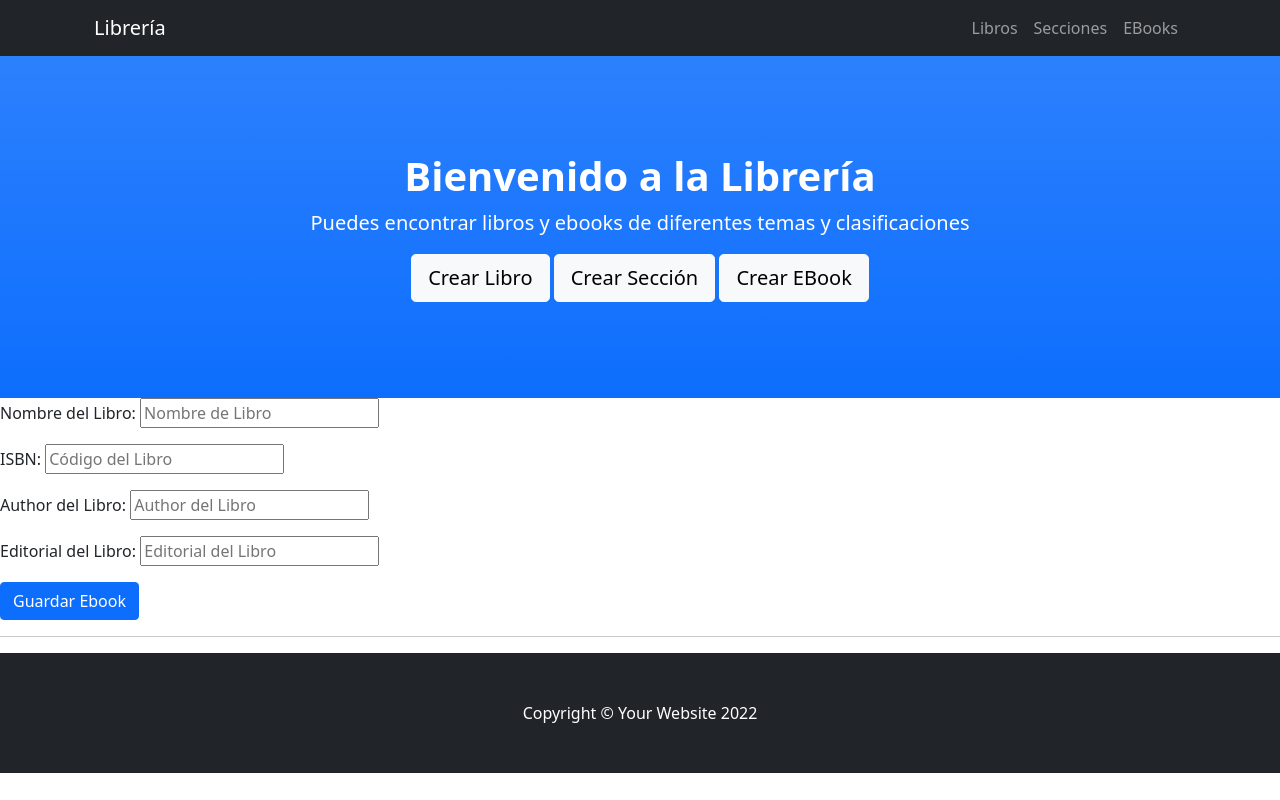
After one commit to rgbe07/proyecto_final, a Django app: page /book/ebook/add in a window 1280 px wide. The commit adds this page. Run offline with Django 4.2, Linux system fonts and the light colour scheme; some libraries are stand-ins or nearby versions.

Commit message:
readme actualizado

```diff
--- a/book/forms.py
+++ b/book/forms.py
@@ -48,3 +48,78 @@ class BookForm(forms.Form):
             }
         ),
     )
+
+class EBookForm(forms.Form):
+    name = forms.CharField(
+        label="Nombre del Libro",
+        required=False,
+        widget=forms.TextInput(
+            attrs={
+                "class": "ebook-name",
+                "placeholder": "Nombre de Libro",
+                "required": "True",
+            }
+        ),
+    )
+
+    isbn = forms.IntegerField(
+        label="ISBN:",
+        required=False,
+        widget=forms.TextInput(
+            attrs={
+                "class": "ebook-isbn",
+                "placeholder": "Código del Libro",
+                "required": "True",
+            }
+        ),
+    )
+
+    author = forms.CharField(
+        label="Author del Libro",
+        required=False,
+        widget=forms.TextInput(
+            attrs={
+                "class": "ebook-author",
+                "placeholder": "Author del Libro",
+                "required": "True",
+            }
+        ),
+    )
+
+    publisher = forms.CharField(
+        label="Editorial del Libro",
+        required=False,
+        widget=forms.TextInput(
+            attrs={
+                "class": "ebook-publisher",
+                "placeholder": "Editorial del Libro",
+                "required": "True",
+            }
+        ),
+    )
+
+
+class SectionForm(forms.Form):
+    name = forms.CharField(
+        label="Seccion",
+        required=False,
+        widget=forms.TextInput(
+            attrs={
+                "class": "section-name",
+                "placeholder": "Nombre de la seccion",
+                "required": "True",
+            }
+        ),
+    )
+
+    clasification = forms.CharField(
+        label="Clasificación del Libro",
+        required=False,
+        widget=forms.TextInput(
+            attrs={
+                "class": "section-clasification",
+                "placeholder": "Clasificacion del Libro",
+                "required": "True",
+            }
+        ),
+    )
--- /dev/null
+++ b/book/templates/book/ebook_form.html
@@ -0,0 +1,16 @@
+{% extends "home/index.html" %}
+{% load static %}
+
+{% block library_content %}
+<div>
+    <form action="" method="POST">
+        {% csrf_token %}
+        {{ form.as_p }}
+        <input type="submit" class="btn btn-primary" value="Guardar Ebook" />
+    </form>
+</div>
+
+<!-- Divider-->
+<hr/>
+
+{% endblock %}
--- a/book/urls.py
+++ b/book/urls.py
@@ -6,5 +6,9 @@ app_name = "book"
 urlpatterns = [
     path("books", view=views.books, name = "book-list"),
     path("book/add", view=views.create_book, name = "book-add"),
+    path("sections", view=views.sections, name = "section-list"),
+    path("section/add", view=views.create_section, name = "section-add"),
+    path("ebooks", view=views.ebooks, name = "ebook-list"),
+    path("ebook/add", view=views.create_ebook, name = "ebook-add"),
 
 ]
--- a/book/views.py
+++ b/book/views.py
@@ -1,8 +1,9 @@
 from django.contrib import messages
 from django.shortcuts import render
 
-from book.models import Book
-from book.forms import BookForm
+from book.models import Book, Section, EBook
+from book.forms import BookForm, SectionForm, EBookForm
+
 
 def create_book(request):
      if request.method == "POST":
@@ -46,3 +47,89 @@ def books(request):
         context={"books": Book.objects.all()},
         template_name="book/book_list.html",
     )
+
+def create_ebook(request):
+     if request.method == "POST":
+        ebook_form = EBookForm(request.POST)
+        if  ebook_form.is_valid():
+            data = ebook_form.cleaned_data
+            actual_objects = EBook.objects.filter(
+                name=data["name"], isbn=data["isbn"]
+            ).count()
+            print("actual_objects", actual_objects)
+            if actual_objects:
+                messages.error(
+                    request,
+                    f"El libro {data['name']} - {data['isbn']} ya está creado",
+                )
+            else:
+                ebook = EBook(name=data["name"], isbn=data["isbn"], publisher=data["publisher"], author=data["author"] )
+                ebook.save()
+                messages.success(
+                    request,
+                    f"Libro {data['name']} - {data['isbn']} creado exitosamente!",
+                )
+
+            return render(
+                request=request,
+                context={"ebooks": EBook.objects.all()},
+                template_name="book/ebook_list.html",
+            )
+
+     ebook_form = EBookForm(request.POST)
+     context_dict = {"form": ebook_form}
+     return render(
+        request=request,
+        context=context_dict,
+        template_name="book/ebook_form.html",
+    )
+
+def ebooks(request):
+    return render(
+        request=request,
+        context={"ebooks": EBook.objects.all()},
+        template_name="book/ebook_list.html",
+    )
+
+def create_section(request):
+     if request.method == "POST":
+        section_form = SectionForm(request.POST)
+        if section_form.is_valid():
+            data = section_form.cleaned_data
+            actual_objects = Section.objects.filter(
+                name=data["name"], clasification=data["clasification"]
+            ).count()
+            print("actual_objects", actual_objects)
+            if actual_objects:
+                messages.error(
+                    request,
+                    f"La sección {data['name']} - {data['clasification']} ya está creado",
+                )
+            else:
+                section = Section(name=data["name"], clasification=data["clasification"])
+                section.save()
+                messages.success(
+                    request,
+                    f"Sección {data['name']} - {data['clasification']} creado exitosamente!",
+                )
+
+            return render(
+                request=request,
+                context={"sections": Section.objects.all()},
+                template_name="book/section_list.html",
+            )
+
+     section_form = SectionForm(request.POST)
+     context_dict = {"form": section_form}
+     return render(
+        request=request,
+        context=context_dict,
+        template_name="book/section_form.html",
+    )
+
+def sections(request):
+    return render(
+        request=request,
+        context={"sections": Section.objects.all()},
+        template_name="book/section_list.html",
+    )
--- a/bookstore/urls.py
+++ b/bookstore/urls.py
@@ -20,4 +20,5 @@ urlpatterns = [
     path('admin/', admin.site.urls),
     path("", include("home.urls")),
     path("book/", include("book.urls"))
+
 ]
--- a/home/templates/home/index.html
+++ b/home/templates/home/index.html
@@ -22,8 +22,8 @@
                 <div class="collapse navbar-collapse" id="navbarResponsive">
                     <ul class="navbar-nav ms-auto">
                         <li class="nav-item"><a class="nav-link" href="{% url 'book:book-list' %}">Libros</a></li>
-                        <li class="nav-item"><a class="nav-link" href="#services">Secciones</a></li>
-                        <li class="nav-item"><a class="nav-link" href="#contact">EBooks</a></li>
+                        <li class="nav-item"><a class="nav-link" href="{% url 'book:section-list' %}">Secciones</a></li>
+                        <li class="nav-item"><a class="nav-link" href="{% url 'book:ebook-list' %}">EBooks</a></li>
                     </ul>
                 </div>
             </div>
@@ -34,6 +34,8 @@
                 <h1 class="fw-bolder">Bienvenido a la Librería</h1>
                 <p class="lead">Puedes encontrar libros y ebooks de diferentes temas y clasificaciones</p>
                 <a class="btn btn-lg btn-light" href="{% url 'book:book-add' %}">Crear Libro</a>
+                <a class="btn btn-lg btn-light" href="{% url 'book:section-add' %}">Crear Sección</a>
+                <a class="btn btn-lg btn-light" href="{% url 'book:ebook-add' %}">Crear EBook</a>
             </div>
         </header>
         <div >
--- a/requirements.txt
+++ b/requirements.txt
@@ -1,2 +1 @@
 Django==4.1.2
-django-ckeditor==6.5.1
```
Also changed, not shown: book/templates/book/ebook_list.html (added, +20 -0 lines), book/templates/book/section_form.html (added, +16 -0 lines), book/templates/book/section_list.html (added, +18 -0 lines), README.md.
